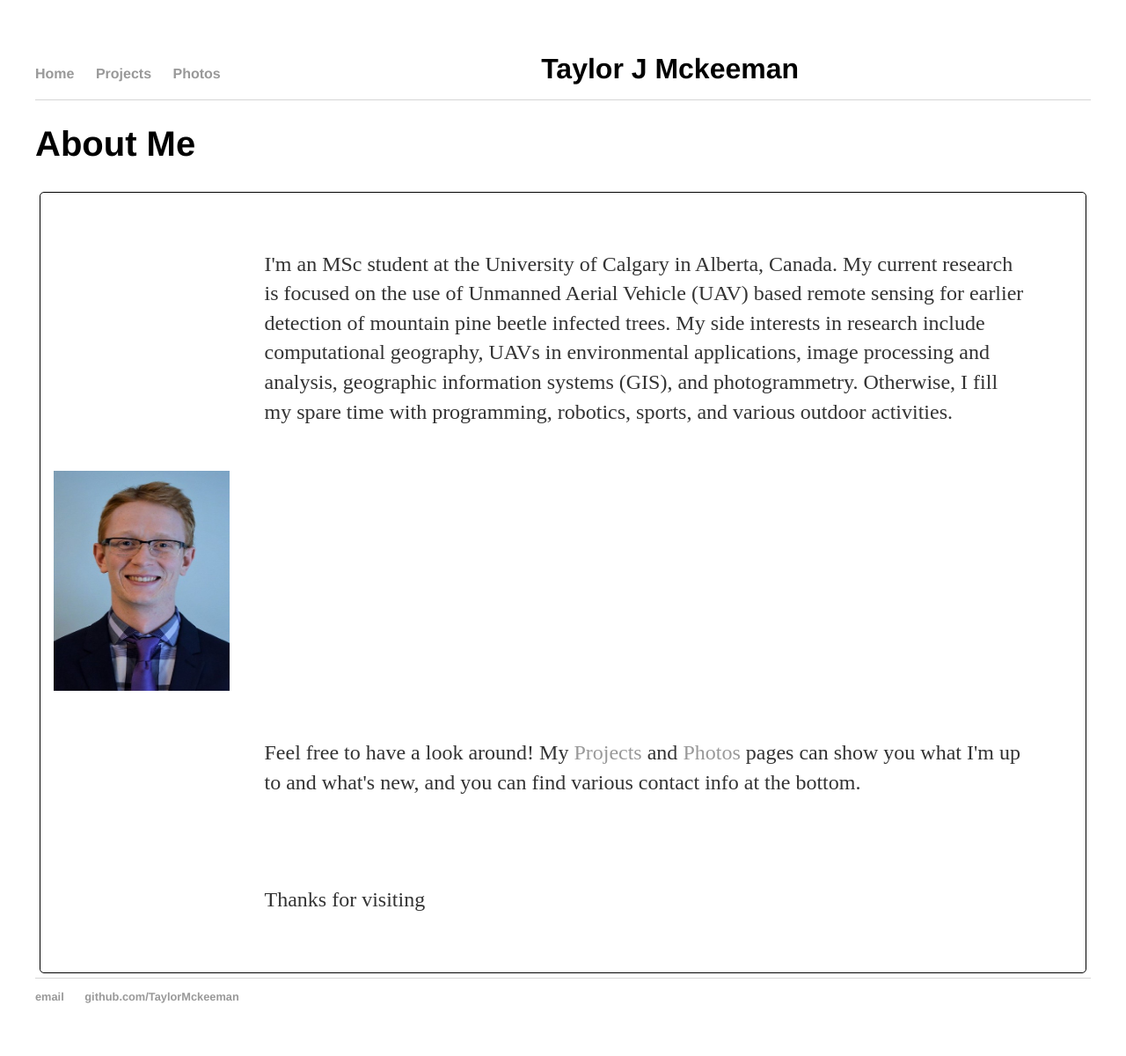
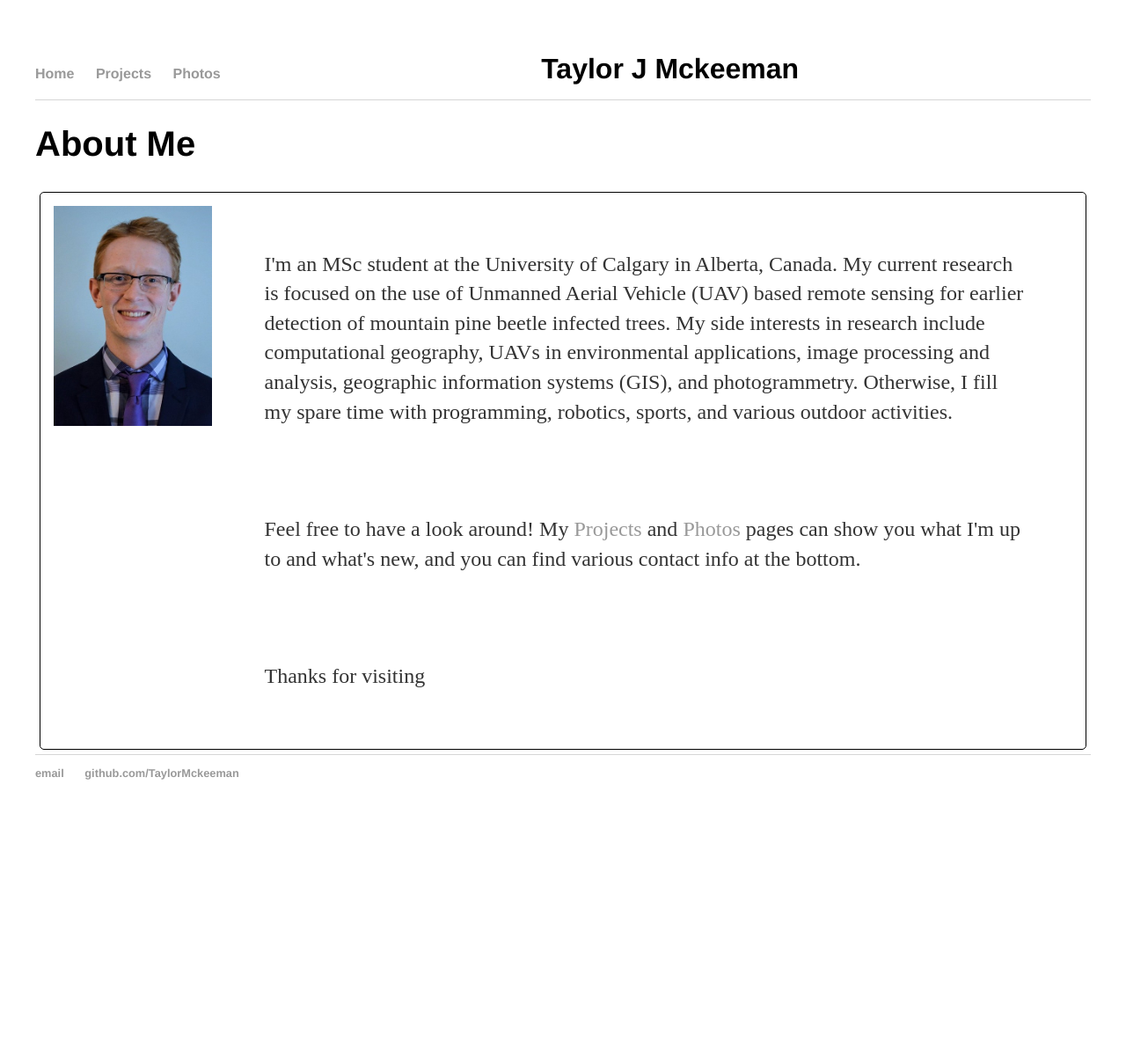
Before and after one commit to TaylorMckeeman/TaylorMckeeman.github.io, a Jekyll site: the page built from index.html, in a window 1280 px wide. Shown: the whole page at 88% size. Built offline with Jekyll 4.4.1, drawn with Linux system fonts in a browser that asks for light colours; after the commit the page ends 946 px from its top, so only the background shows below that.

Commit message:
Update index.html

```diff
--- a/index.html
+++ b/index.html
@@ -8,7 +8,7 @@ title: Taylor Mckeeman
 		Aerial Vehicle (UAV) based remote sensing for earlier detection of mountain pine beetle infected trees. My side interests in research
 		include computational geography, UAVs in environmental applications, image processing and analysis, geographic information systems (GIS), and photogrammetry.
 		Otherwise, I fill my spare time with programming, robotics, sports, and various outdoor activities.</p>
-	<img src="/resources/t.jpg" width="200" height="250"/>
+	<img src="/resources/t.jpg" width="180" height="250"/>
 	<p> Feel free to have a look around! My <a href="/projects.html">Projects</a> and <a href="/photos.html">Photos</a> pages can show you what
 		I'm up to and what's new, and you can find various contact info at the bottom.</p>
 	<p>Thanks for visiting</p>
```
